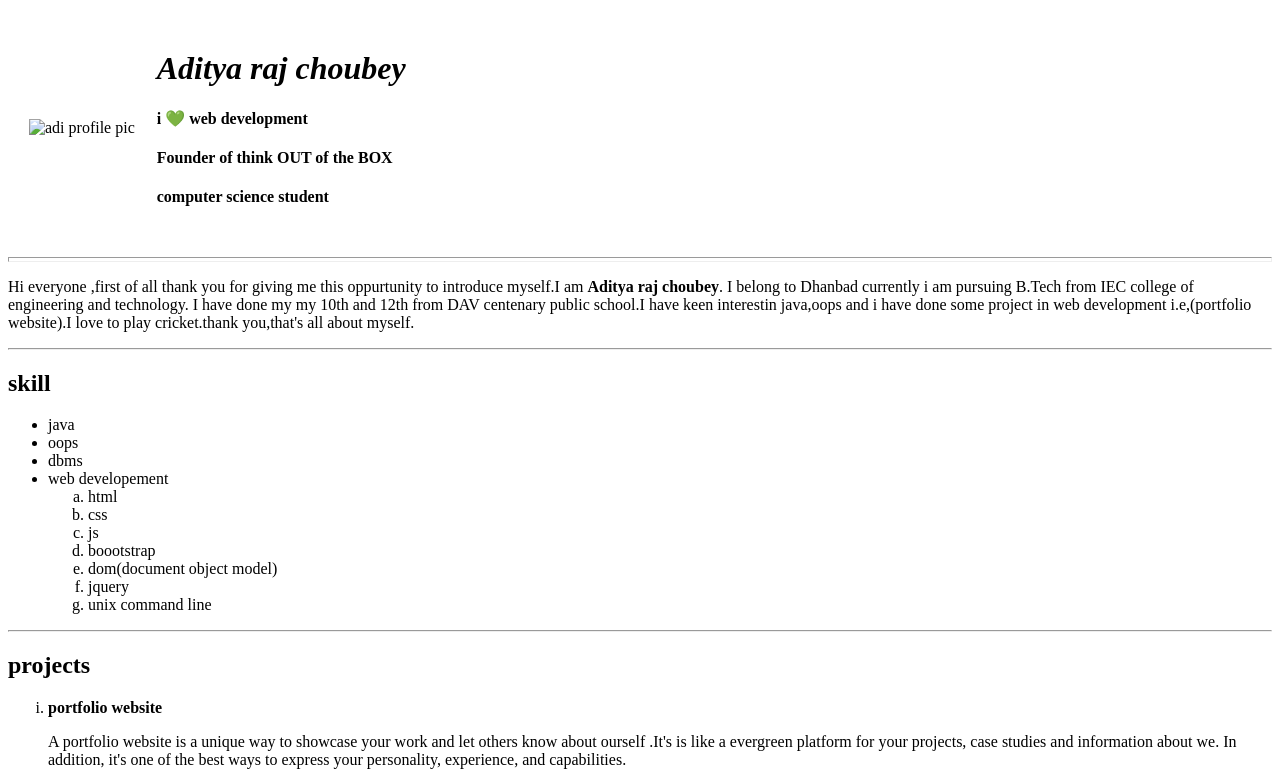
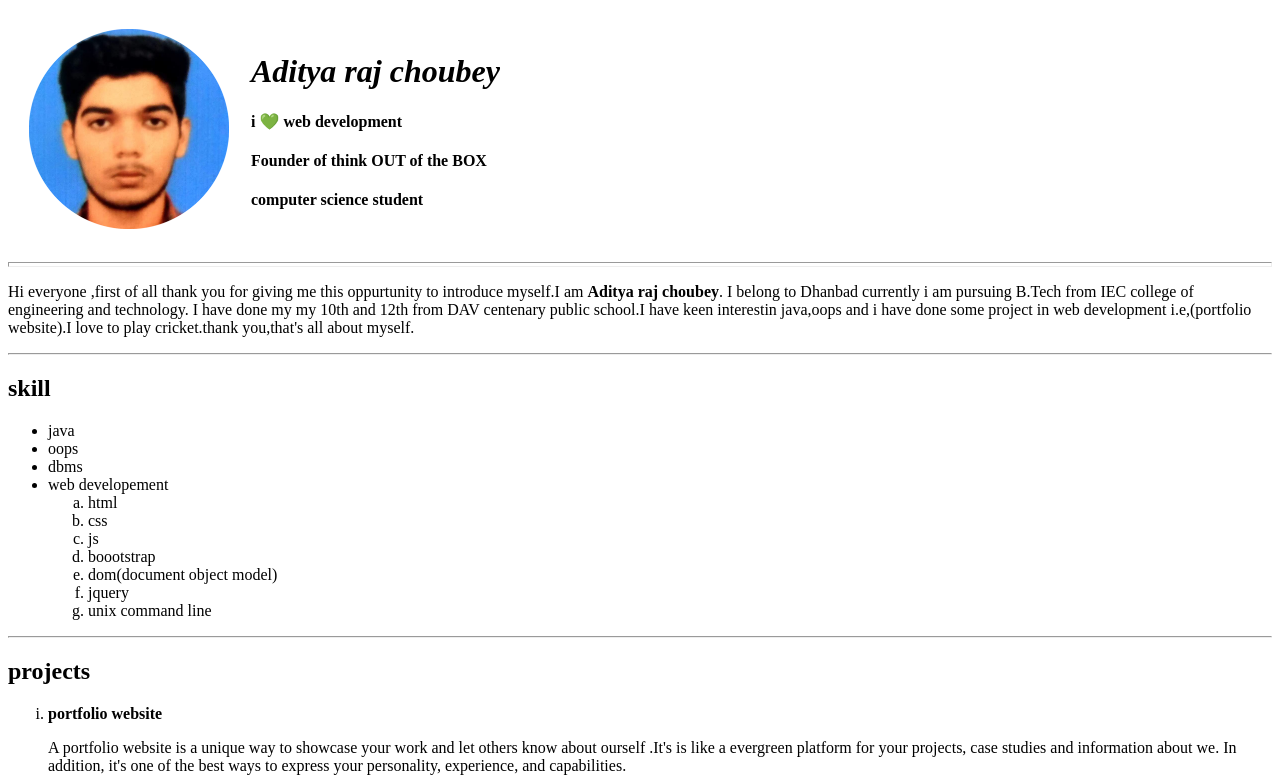
Before and after one commit to adiraj112/adicv, a plain HTML site: page index.html in a window 1280 px wide. Shown: the top 782 px of the page. Drawn offline with Linux system fonts and the light colour scheme.

Commit message:
Update index.html

```diff
--- a/index.html
+++ b/index.html
@@ -9,7 +9,7 @@
 <body>
   <table cellspacing="20">
     <tr>
-      <td> <img src="C:\Users\adity\Downloads\aditya-modified.png" width="200" height="200" alt="adi profile pic"></td>
+      <td> <img src="adimg/aditya.png" width="200" height="200" alt="adi profile pic"></td>
       <td>
         <h1><em>Aditya raj choubey</em></h1>
         <h4>i 💚 web development</h4>
```
